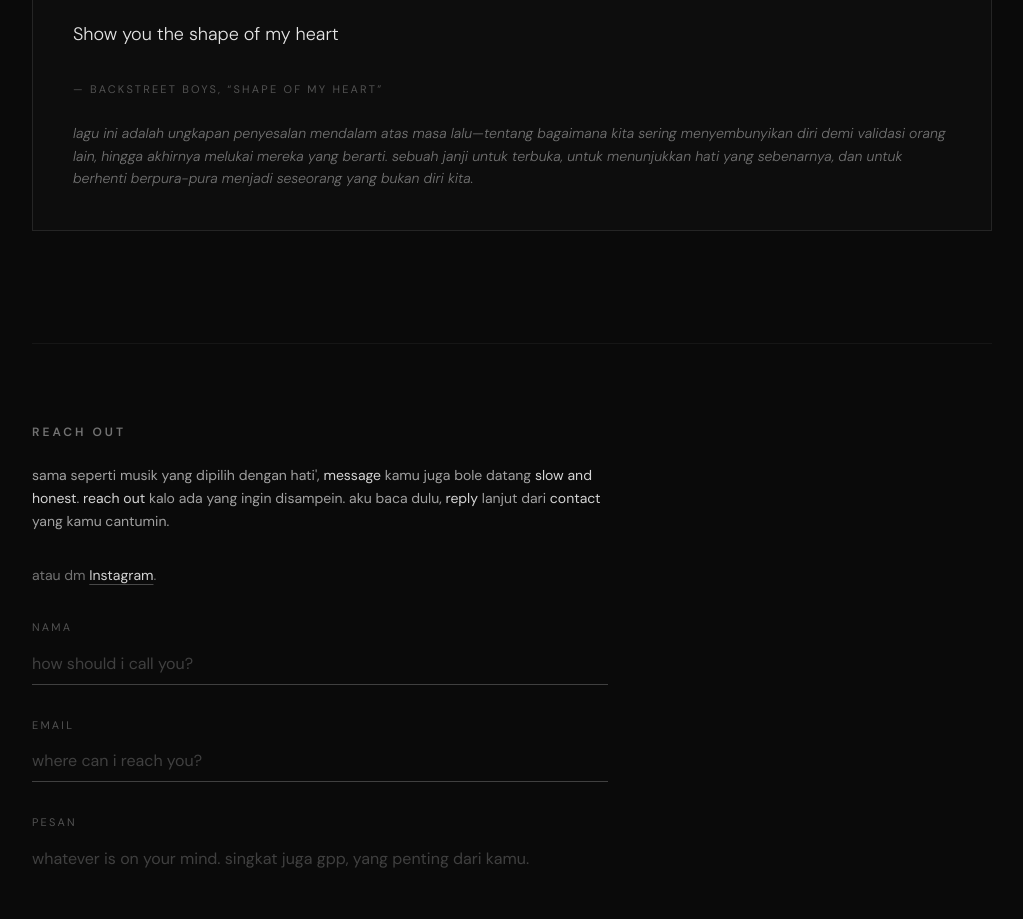
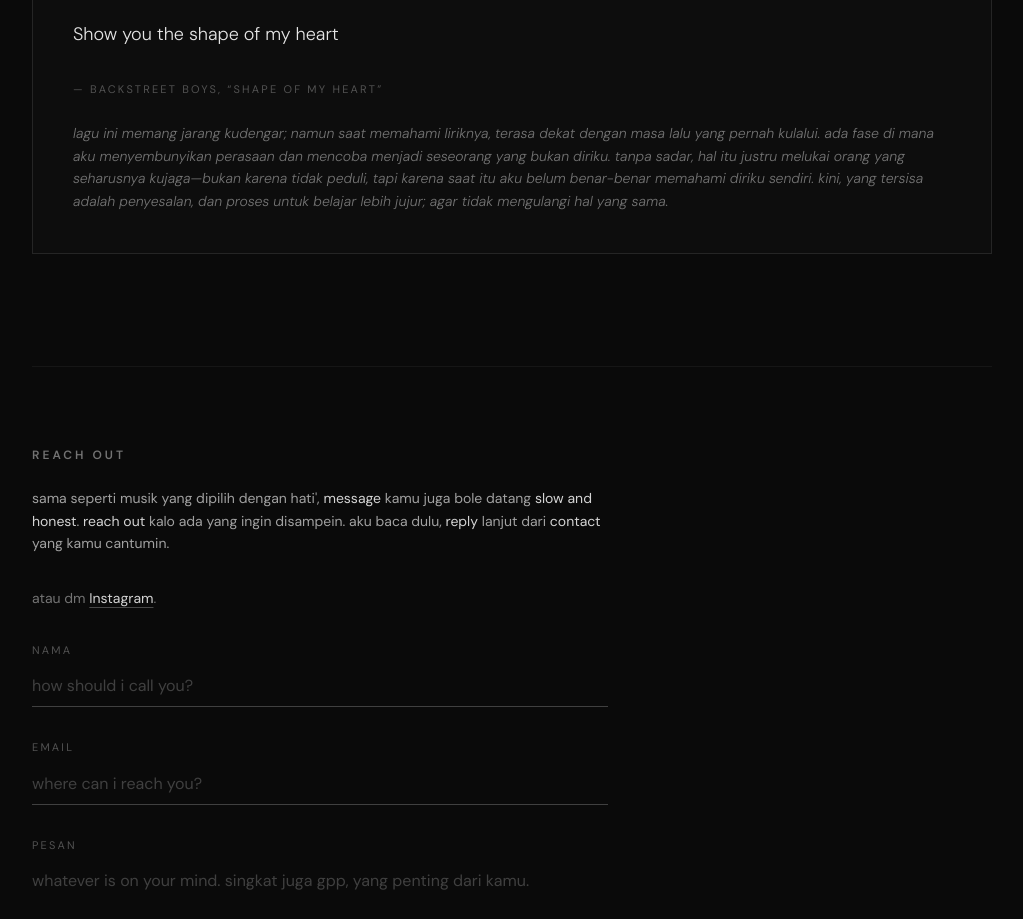
Before and after one commit to ryramadhan/monochrome-soundscape, a React (Vite) app: page / in a window 1280 px wide. Shown: the part 8280-9199 px from the top of the page, without its empty margins (128-1151 px from the left). Built offline with nearby package versions, Linux system fonts and the light colour scheme.

Commit message:
refactor: refine shape of my heart text

```diff
--- a/src/sections/Mood.tsx
+++ b/src/sections/Mood.tsx
@@ -363,11 +363,9 @@ export function Mood() {
             — Backstreet Boys, &ldquo;Shape of My Heart&rdquo;
           </figcaption>
           <p className="mt-6 text-sm italic leading-relaxed text-neutral-500">
-            lagu ini adalah ungkapan penyesalan mendalam atas masa lalu—tentang
-            bagaimana kita sering menyembunyikan diri demi validasi orang lain,
-            hingga akhirnya melukai mereka yang berarti. sebuah janji untuk terbuka,
-            untuk menunjukkan hati yang sebenarnya, dan untuk berhenti berpura-pura
-            menjadi seseorang yang bukan diri kita.
+            lagu ini memang jarang kudengar; namun saat memahami liriknya, terasa dekat dengan masa lalu yang pernah kulalui. ada fase di mana aku menyembunyikan perasaan dan mencoba menjadi seseorang yang bukan diriku.
+            tanpa sadar, hal itu justru melukai orang yang seharusnya kujaga—bukan karena tidak peduli, tapi karena saat itu aku belum benar-benar memahami diriku sendiri.
+            kini, yang tersisa adalah penyesalan, dan proses untuk belajar lebih jujur; agar tidak mengulangi hal yang sama.
           </p>
         </figure>
       </div>
```
